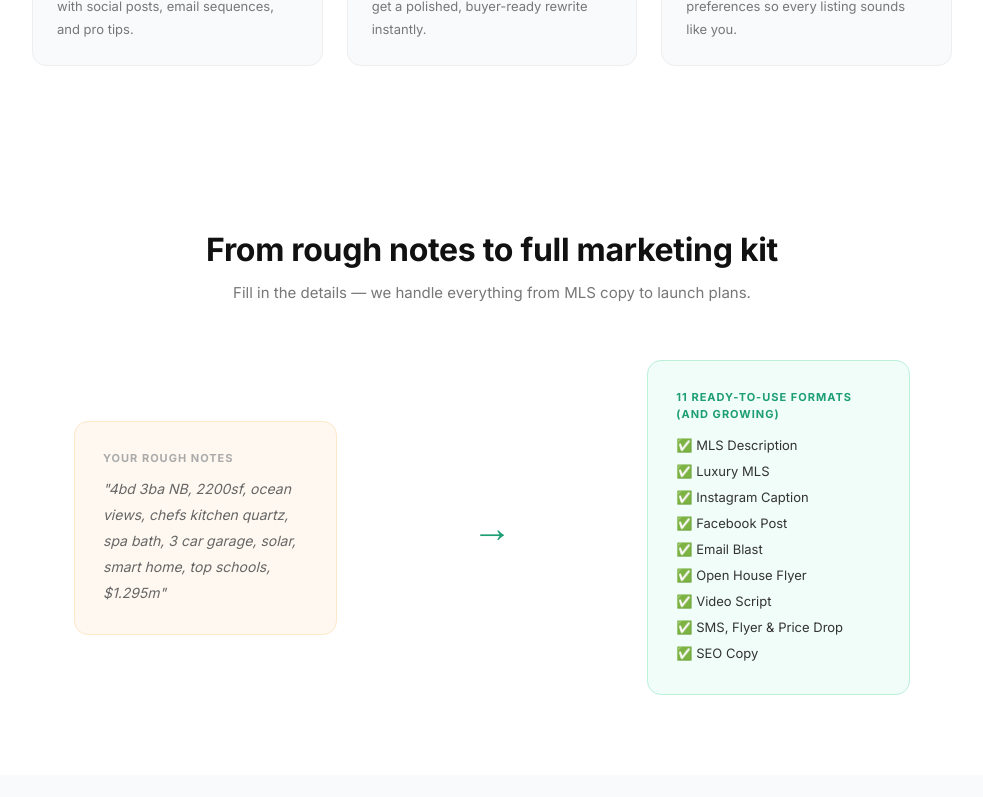
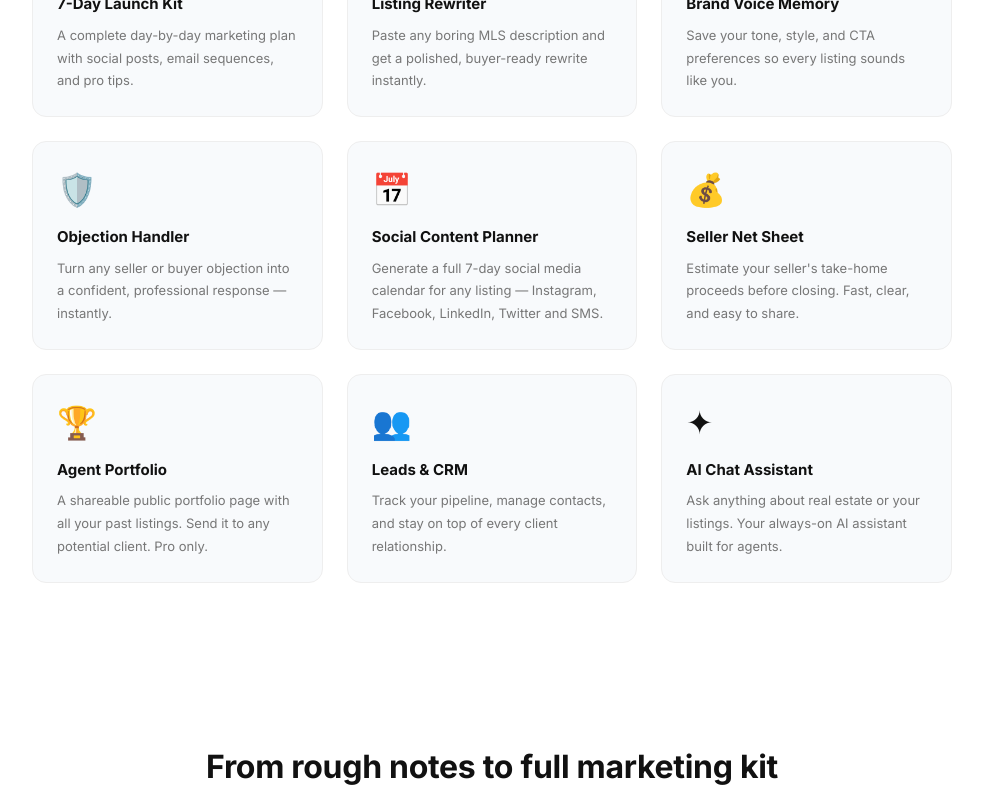
Before and after one commit to APD013/listing-whisperer, a Next.js app: page / in a window 1280 px wide. Shown: the part 2000-2797 px from the top of the page, without its empty margins (148-1131 px from the left). Built offline with nearby package versions, Linux system fonts and the light colour scheme.

Commit message:
Update homepage with all new features - objection handler, social planner, seller net sheet, agent portfolio, AI chat

```diff
--- a/src/app/page.tsx
+++ b/src/app/page.tsx
@@ -77,7 +77,7 @@ export default function Home() {
       {/* PROOF BAR */}
       <section style={{background:'#1D9E75',padding:'1rem 2rem'}}>
         <div style={{maxWidth:'800px',margin:'0 auto',display:'flex',justifyContent:'center',gap:'2rem',flexWrap:'wrap'}}>
-          {['11 copy formats','Seller meeting prep','Pricing assistant','On-site photo drafts','7-day launch kit'].map(item => (
+          {['11 copy formats','Seller meeting prep','Pricing assistant','On-site photo drafts','7-day launch kit','Objection handler','Social content planner','Seller net sheet','Agent portfolio','Commission calculator'].map(item => (
             <span key={item} style={{color:'#fff',fontSize:'13px',fontWeight:'600'}}>✓ {item}</span>
           ))}
         </div>
@@ -117,6 +117,12 @@ export default function Home() {
               {icon:'🚀',title:'7-Day Launch Kit',desc:'A complete day-by-day marketing plan with social posts, email sequences, and pro tips.'},
               {icon:'✨',title:'Listing Rewriter',desc:'Paste any boring MLS description and get a polished, buyer-ready rewrite instantly.'},
               {icon:'🎙️',title:'Brand Voice Memory',desc:'Save your tone, style, and CTA preferences so every listing sounds like you.'},
+              {icon:'🛡️',title:'Objection Handler',desc:'Turn any seller or buyer objection into a confident, professional response — instantly.'},
+              {icon:'📅',title:'Social Content Planner',desc:'Generate a full 7-day social media calendar for any listing — Instagram, Facebook, LinkedIn, Twitter and SMS.'},
+              {icon:'💰',title:'Seller Net Sheet',desc:'Estimate your seller\'s take-home proceeds before closing. Fast, clear, and easy to share.'},
+              {icon:'🏆',title:'Agent Portfolio',desc:'A shareable public portfolio page with all your past listings. Send it to any potential client. Pro only.'},
+              {icon:'👥',title:'Leads & CRM',desc:'Track your pipeline, manage contacts, and stay on top of every client relationship.'},
+              {icon:'✦',title:'AI Chat Assistant',desc:'Ask anything about real estate or your listings. Your always-on AI assistant built for agents.'},
             ].map(({icon,title,desc}) => (
               <div key={title} style={{background:'#f8fafc',borderRadius:'14px',padding:'1.5rem',border:'1px solid #eee',transition:'all 0.2s'}}
                 onMouseOver={e => {e.currentTarget.style.borderColor='#1D9E75';e.currentTarget.style.boxShadow='0 4px 20px rgba(29,158,117,0.1)'}}
@@ -281,6 +287,11 @@ export default function Home() {
                 <li>Tone & buyer targeting</li>
                 <li>Saved listing history</li>
                 <li>Pricing assistant</li>
+                <li>Objection handler</li>
+                <li>Social content planner</li>
+                <li>Seller net sheet</li>
+                <li>Agent portfolio page</li>
+                <li>AI chat assistant</li>
                 <li>Follow-up tools</li>
               </ul>
             </div>
@@ -328,6 +339,11 @@ export default function Home() {
               <li>✅ Snap & start on-site</li>
               <li>✅ 7-day launch kit</li>
               <li>✅ Pricing assistant</li>
+              <li>✅ Objection handler</li>
+              <li>✅ Social content planner</li>
+              <li>✅ Seller net sheet</li>
+              <li>✅ Agent portfolio page</li>
+              <li>✅ AI chat assistant</li>
               <li>✅ Brand voice memory</li>
               <li>✅ Priority support</li>
             </ul>
@@ -352,6 +368,10 @@ export default function Home() {
             {q:'How is this different from ChatGPT?',a:'Listing Whisperer is built specifically for real estate agents. It covers the entire listing workflow — seller prep, on-site photo drafts, full marketing launch, and pricing strategy — not just copy generation. No prompt writing required.'},
             {q:'Can I cancel anytime?',a:'Yes. No contracts, no commitments. Cancel your Pro subscription anytime from your account settings.'},
             {q:'How good is the copy quality?',a:'Our AI is trained specifically for real estate marketing and produces MLS-ready, professional copy that sounds like it was written by an experienced agent.'},
+            {q:'What is the Objection Handler?',a:'Type in any objection you\'re hearing from a seller or buyer — like "your commission is too high" or "Zillow says it\'s worth more" — and get a confident, professional response instantly.'},
+            {q:'What is the Seller Net Sheet?',a:'A fast proceeds estimator. Enter the sale price, mortgage balance, commission, and closing costs — and instantly see how much your seller will walk away with. Easy to print and share.'},
+            {q:'What is the Agent Portfolio?',a:'A shareable public page at listingwhisperer.com/portfolio/yourname that shows all your past listings and brand info. Send it to any potential client to showcase your work. Pro only.'},
+            {q:'Does it have an AI chat assistant?',a:'Yes. The AI chat widget is available on your dashboard. Ask it anything about real estate, your listings, or how to use any tool in the app.'},
           ].map(({q,a}) => (
             <div key={q} style={{borderBottom:'1px solid #e5e7eb',paddingBottom:'1.5rem',marginBottom:'1.5rem'}}>
               <p style={{fontWeight:'700',fontSize:'15px',marginBottom:'8px',color:'#111'}}>{q}</p>
```
